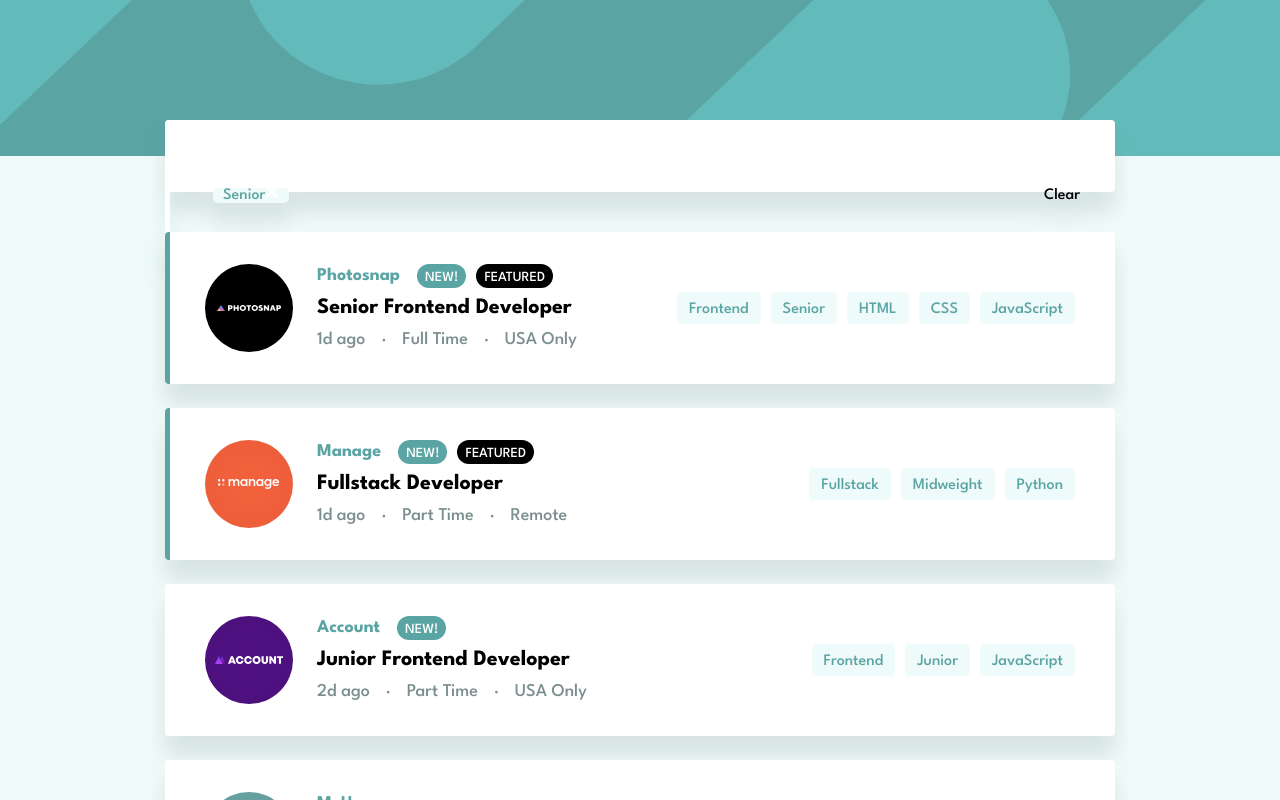
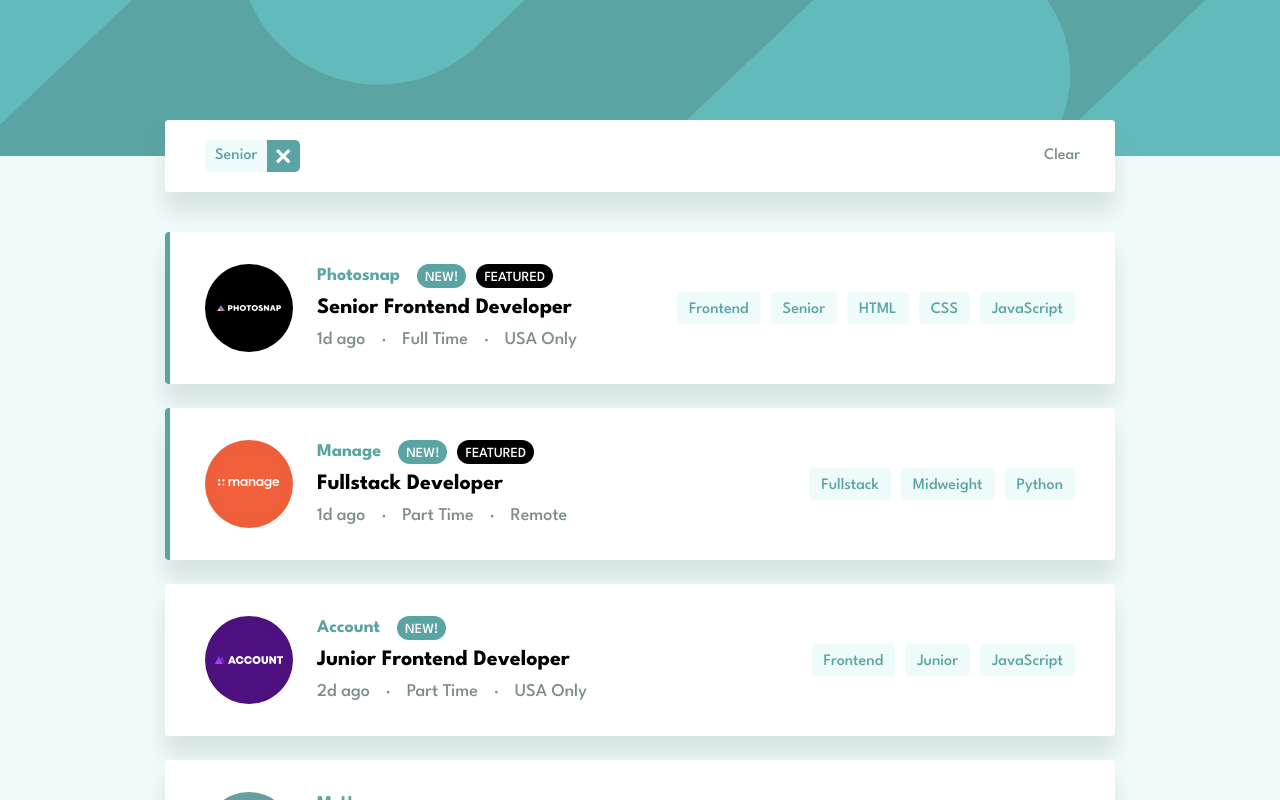
Before and after one commit to Arcanvs/fm-staticJobListing, a React (Vite) app: page / in a window 1280 px wide. Both pictures are taken after a click on the element "Senior". Shown: the top 800 px of the page. Built offline with nearby package versions, Linux system fonts and the light colour scheme.

Commit message:
estilos botones filtros

```diff
--- a/src/components/Filter.jsx
+++ b/src/components/Filter.jsx
@@ -7,21 +7,35 @@ const Filter = ({selectedDetail, onClearAllTags, onClearTag}) => {
   const handleClearFilter = (delTag) => {
     onClearTag(delTag);
   }
-  return (
-    <div className="card filter">
-        <div className={selectedDetail.length > 0 ? 'card__body' : 'card__hide' }>
-            <div className="body__content filter">
-              <div className="buttons">
-                { selectedDetail && selectedDetail.map((tag, index) => {
-                  return(
+  /*
   <span key={index}>
                         {tag}
                         <img src={btnRemove} alt="ico_romve" onClick={() => handleClearFilter(tag)} />
                       </span>
+  */
+  return (
+    <div className="filter">
+        <div className={selectedDetail.length > 0 ? 'card' : 'card__hide' }>
+          <div className='card__body filter'>
+            <div className="body__content filter">
+                <div className="button__group">
+                  { selectedDetail && selectedDetail.map((tag, index) => {
+                    return(
+                      <div className='button__filter' key={index}>
+                        <div className='button__title'>
+                          {tag}
+                        </div>
+                        <div className='button__ico'>
+                          <img src={btnRemove} alt="ico_romve" onClick={() => handleClearFilter(tag)} />
+                        </div>
+                      </div>
                     )
                   })}
                 </div>
+                <div className='button__clear'>
                   <span onClick={handleClearAllFilter}>Clear</span>
+                </div>
+              </div>
           </div>
           </div>
     </div>
--- a/src/styles/_jobs.scss
+++ b/src/styles/_jobs.scss
@@ -29,15 +29,15 @@
         display: flex;
         width: 100%;
         filter: $shadow;
-        &.filter{
-            height: 72px;
-            margin-bottom: 40px;
-        }
         &.job{
             height: auto;
             min-height: 150px;
             margin-bottom: 24px
         }
+    }
+    .filter{
+        min-height: 72px;
+        margin-bottom: 40px;
     }
     .card__body{
         display: flex;
@@ -48,6 +48,10 @@
         padding: 32px 0 32px 0;
         &.featured{
             border-left: 5px solid $desaturatedDarkCyan;
+        }
+        &.filter{
+            padding: 0 !important;
+            margin-bottom: 0 !important;
         }
         .body__content{
             display: flex;
@@ -139,15 +143,57 @@
             &.filter{
                 justify-content: space-between;
                 align-items: center;
+                margin-bottom: 0;
+                height: auto;
+                flex-flow: row !important;
             }
-            .buttons{
-                span{
+            .button__group{
+                display: flex;
+                flex-flow: wrap;
+                flex: 5;
+                padding: 15px 0;
+                .button__filter{
+                    display: flex;
+                    align-items: center;
                     height: 32px;
-                    margin: 0 8px;
-                    padding: 0 10px;
+                    margin: 5px 13px 5px 0;
                     border-radius: 5px;
                     background-color: $lightGrayishCyanBackground;
                     color: $desaturatedDarkCyan;
+                    .button__title{
+                        line-height: 0;
+                        padding: 10px;
+                    }
+                    .button__ico{
+                        width: 33px;
+                        display: flex;
+                        justify-content: center;
+                        align-items: center;
+                        background: $desaturatedDarkCyan;
+                        height: 100%;
+                        align-items: center;
+                        border-radius: 0 5px 5px 0;
+                        cursor: pointer;
+                        &:hover{
+                            background: $veryDarkGrayishCyan;
+                        }
+                        img{
+                            width: 15px;
+                        }
+                    }
+                }
+            }
+            .button__clear{
+                display: flex;
+                justify-content: end;
+                flex: 1;
+                span{
+                    color: $darkGrayishCyan;
+                    cursor: pointer;
+                    &:hover{
+                        color: $desaturatedDarkCyan;
+                        text-decoration: underline;
+                    }
                 }
             }
         }
```
Lines whose indentation alone changed are shown as unchanged.
